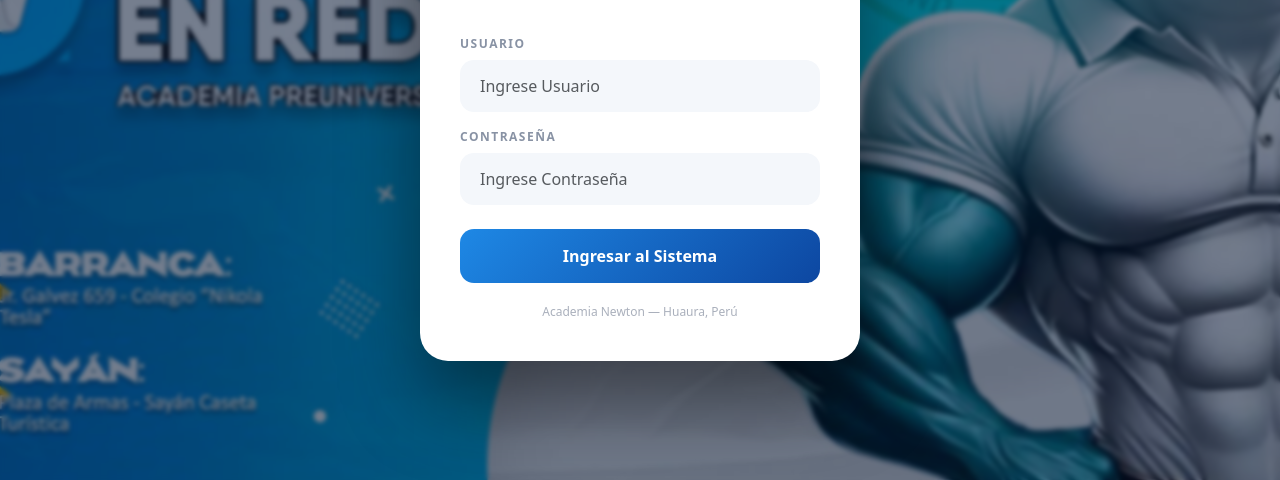
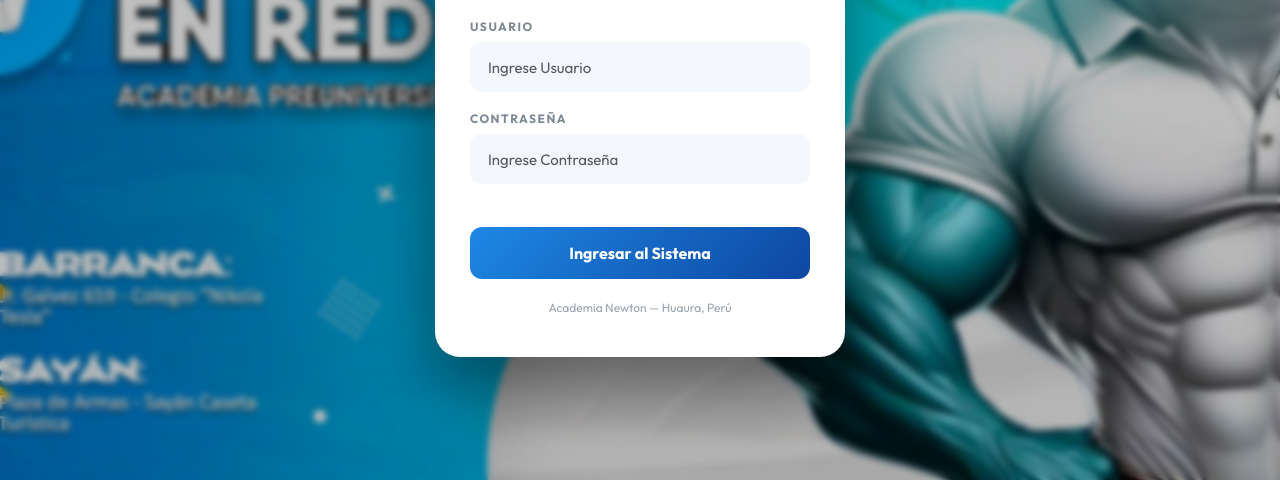
Before and after one commit to fernandezmontesalexis-cloud/Academia-Newton, a Django app: page / in a window 1280 px wide. Shown: the part 320-800 px from the top of the page. Run offline with Django 5.2, Linux system fonts and the light colour scheme.

Commit message:
mejoramiento del login

```diff
--- a/web/templates/web/login.html
+++ b/web/templates/web/login.html
@@ -6,95 +6,59 @@
 <style>
 @import url('https://fonts.googleapis.com/css2?family=Outfit:wght@300;400;600;700;800&display=swap');
 
-/* 🔥 NUEVO: aseguramos altura total */
 html, body {
     height: 100%;
+    margin: 0;
+    font-family: 'Outfit', sans-serif;
 }
 
-/* Ocultar navbar del base */
 nav, .navbar, header, .topbar {
     display: none !important;
 }
 
-/* 🔥 CAMBIO IMPORTANTE AQUÍ */
 .login-background {
-    position: fixed;           /* 🔥 cambiado */
-    top: 0;                    /* 🔥 agregado */
-    left: 0;                   /* 🔥 agregado */
-    width: 100vw;              /* 🔥 cambiado */
-    height: 100vh;             /* 🔥 cambiado */
+    position: fixed;
+    inset: 0;
     background: url("{% static 'web/img/fondonewton.jpg' %}") no-repeat center center;
     background-size: cover;
     display: flex;
     align-items: center;
     justify-content: center;
-    z-index: 0;                /* 🔥 agregado */
 }
 
 .login-background::before {
     content: '';
     position: absolute;
     inset: 0;
-    background: rgba(5, 20, 50, 0.55);
-    backdrop-filter: blur(2px);
+    backdrop-filter: blur(3px);
+    background: rgba(0,0,0,0.25);
 }
 
-/* 🔥 CAMBIO: aseguramos que la tarjeta esté encima */
 .login-wrapper {
     position: relative;
-    z-index: 2;                /* 🔥 cambiado de 1 a 2 */
+    z-index: 2;
     width: 100%;
-    max-width: 480px;
+    max-width: 450px;
     padding: 20px;
 }
 
 .card-login {
-    border-radius: 28px;
+    border-radius: 25px;
     overflow: hidden;
-    box-shadow: 0 40px 80px rgba(0, 0, 0, 0.45);
-    background: #fff;
+    box-shadow: 0 35px 70px rgba(0, 0, 0, 0.45);
+    background: #ffffff;
 }
 
+/* 🔥 HEADER CON IMAGEN COMPLETA */
 .card-header-img {
-    height: 200px;
-    background-image: url("{% static 'web/img/newtonpreacademia.jpg' %}");
+    height: 180px;
+    background: url("{% static 'web/img/logoN.jpg' %}") no-repeat center center;
     background-size: cover;
-    background-position: center top;
-    position: relative;
 }
-
-.card-header-img::after {
-    content: '';
-    position: absolute;
-    inset: 0;
-    background: linear-gradient(to bottom, rgba(10,30,80,0.3) 0%, rgba(10,30,80,0.75) 100%);
-}
-
-.card-header-text {
-    position: absolute;
-    bottom: 24px;
-    left: 0;
-    right: 0;
-    text-align: center;
-    z-index: 2;
-    color: #fff;
-}
-
-.login-title {
-    font-size: 32px;
-    font-weight: 800;
-}
-
-.login-subtitle {
-    font-size: 13px;
-    font-weight: 300;
-    letter-spacing: 3px;
-    text-transform: uppercase;
-    opacity: 0.85;
-}
+/* Si quieres que sea imagen tipo banner real usa cover en vez de contain */
 
 .card-body-form {
-    padding: 36px 40px 40px;
+    padding: 35px 35px 40px;
 }
 
 .alert-error {
@@ -109,63 +73,61 @@ nav, .navbar, header, .topbar {
 }
 
 .field-group {
-    margin-bottom: 16px;
-    font-size: 15px;
+    margin-bottom: 18px;
 }
 
 .field-label {
     display: block;
     font-size: 12px;
-    font-weight: 600;
+    font-weight: 700;
     letter-spacing: 1.5px;
     text-transform: uppercase;
-    color: #8892a4;
-    margin-bottom: 7px;
+    color: #7b8794;
+    margin-bottom: 6px;
 }
 
 .form-control {
     width: 100%;
-    height: 52px;
-    font-size: 16px;
-    color: #1a2540;
+    height: 50px;
+    font-size: 15px;
     background: #f4f7fb;
     border: 2px solid transparent;
-    border-radius: 14px;
-    padding: 0 18px;
+    border-radius: 12px;
+    padding: 0 16px;
     outline: none;
-    transition: 0.25s;
+    transition: all 0.3s ease;
 }
 
 .form-control:focus {
-    background: #fff;
+    background: #ffffff;
     border-color: #1976d2;
-    box-shadow: 0 0 0 4px rgba(25, 118, 210, 0.12);
+    box-shadow: 0 0 0 3px rgba(25,118,210,0.15);
 }
 
 .btn-login {
-    display: block;
     width: 100%;
-    height: 54px;
-    margin-top: 24px;
+    height: 52px;
+    margin-top: 25px;
     font-size: 16px;
     font-weight: 700;
-    color: #fff;
+    color: #ffffff;
     background: linear-gradient(135deg, #1e88e5 0%, #0d47a1 100%);
     border: none;
-    border-radius: 14px;
+    border-radius: 12px;
     cursor: pointer;
-    transition: 0.25s;
+    transition: 0.3s ease;
 }
 
 .btn-login:hover {
     transform: translateY(-2px);
+    box-shadow: 0 10px 20px rgba(0,0,0,0.25);
 }
 
 .card-footer-text {
     text-align: center;
     margin-top: 20px;
     font-size: 12px;
-    color: #aab0bc;
+    color: #9aa3af;
 }
 </style>
 
@@ -173,12 +135,8 @@ nav, .navbar, header, .topbar {
     <div class="login-wrapper">
         <div class="card-login">
 
-            <div class="card-header-img">
-                <div class="card-header-text">
-                    <div class="login-title">Newton en Red</div>
-                    <div class="login-subtitle">Sistema Académico · Sede Huaura</div>
-                </div>
-            </div>
+            <!-- 🔥 HEADER CON IMAGEN COMPLETA -->
+            <div class="card-header-img"></div>
 
             <div class="card-body-form">
 
```
Also changed, not shown: web/static/web/img/logoN.jpg (added).
